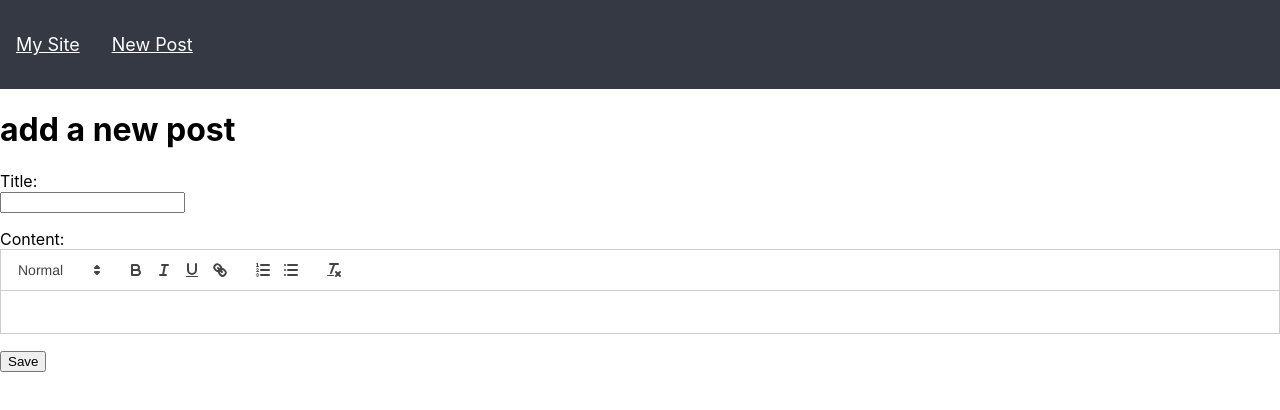
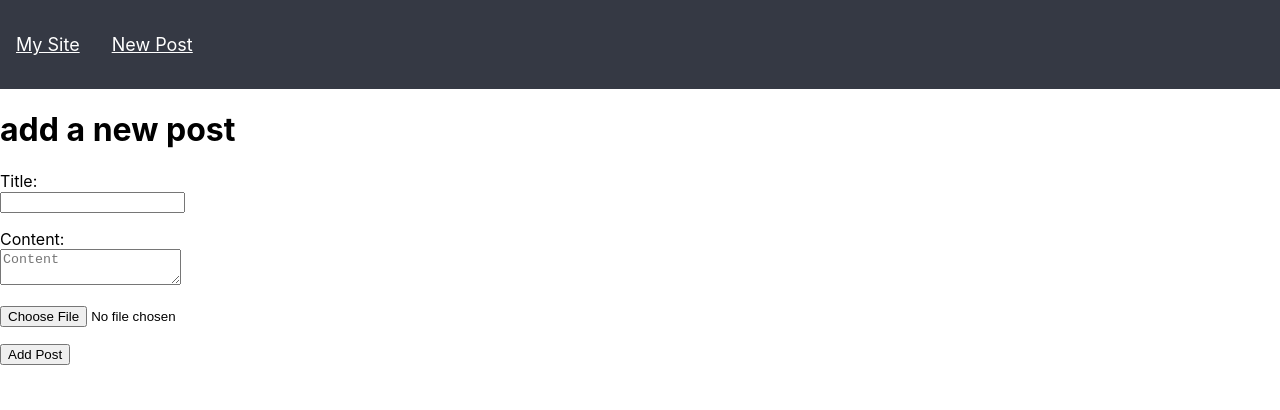
Before and after one commit to grlara9/firebase-authentication, a React (Create React App) app: page /new in a window 1280 px wide. Shown: the top 410 px of the page. Built offline with nearby package versions, Linux system fonts and the light colour scheme.

Commit message:
when user clicks the edit button, postform now is auto populates and switch everything to edit form

```diff
--- a/package.json
+++ b/package.json
@@ -6,12 +6,10 @@
     "@testing-library/jest-dom": "^5.17.0",
     "@testing-library/react": "^13.4.0",
     "@testing-library/user-event": "^13.5.0",
-    "quill-delta-to-html": "^0.12.1",
     "react": "^18.3.1",
     "react-dom": "^18.3.1",
-    "react-quill": "^2.0.0",
     "react-router-dom": "^6.27.0",
-    "react-scripts": "5.0.1",
+    "react-scripts": "^3.0.1",
     "web-vitals": "^2.1.4"
   },
   "scripts": {
--- a/src/App.css
+++ b/src/App.css
@@ -140,3 +140,9 @@
   button.linkLike:hover{
     cursor: pointer;
   }
+
+  img {
+    max-width: 100%;
+    height: auto;
+    border-radius: 8px;
+  }
--- a/src/App.js
+++ b/src/App.js
@@ -1,19 +1,13 @@
+import React, { useEffect, useState } from 'react'
 import Root from './components/Root';
-import Header from './components/Header';
 import Posts from './components/Posts';
 import Post from './components/Post';
 import PostForm from './components/PostForm';
-
 import NotFound from './components/NotFound';
-/*import {
-  BrowserRouter as Router,
-  Route,
-  Redirect,
-  Routes,
-} from "react-router-dom";*/
 import { Route, RouterProvider, createBrowserRouter, createRoutesFromElements, useNavigate, useParams} from 'react-router-dom';
 import './App.css';
-import { useEffect, useState } from 'react';
+
+
 
 function App() {
   const [posts, setPosts] = useState([
@@ -21,7 +15,7 @@ function App() {
       id: 1,
       slug: 'Hello-React',
       title: 'Hello React',
-      content: "The error you're seeing is because npm cannot locate a package.json file in your project directory (C:\Users\ROBERTO\Documents\code__projects). The package.json file is necessary for npm to know what scripts to run and which dependencies to load."
+      content: "The error you're seeing is because npm cannot locate a package.json file in your project directory The package.json file is necessary for npm to know what scripts to run and which dependencies to load."
     },
     {
       id: 2,
@@ -36,6 +30,8 @@ function App() {
       content: "Set up a login and register form and use Firebase’s signInWithEmailAndPassword and createUserWithEmailAndPassword methods."
     },
   ])
+  const [postToEdit, setPostToEdit] = useState(null)
+
   const [message, setMessage] = useState(null)
 
 
@@ -53,11 +49,16 @@ function App() {
   const addNewPost =(post) =>{
     post.id = posts.length + 1;
     post.slug = encodeURIComponent(
-      post.title.toLowerCase().split(" ").join("-")
+    post.title.toLowerCase().split(" ").join("-")
     );
     setPosts([...posts, post])
     setFlashMessage(`saved`)
   }
+
+  const handleEdit = (post) =>{
+    setPostToEdit(post);
+  }
+  console.log("ghj" + postToEdit)
 
   const updatePost = (post)=>{
     post.slug = getNewSlugFromTitle(post.title);
@@ -68,10 +69,11 @@ function App() {
     setFlashMessage(`updated`);
   }
 
+
+
   const deletePost = (post) => {
     const confirmDelete = window.confirm('Delete this post?');
     if(!confirmDelete) return;
-
     const updatedPosts = posts.filter((p) => p.id !== post.id);
       setPosts(updatedPosts);
       setFlashMessage(`deleted`);
@@ -81,8 +83,8 @@ function App() {
 
   const router = createBrowserRouter( createRoutesFromElements(
     <Route path="/" element={ <Root  message={message}/> }>
-      <Route index element={<Posts posts={posts} deletePost={deletePost}/>} />
-      <Route path='/new' element={<PostForm addNewPost={addNewPost} post={{id: 0, slug: "", title: "", content: ""}}/>} />
+      <Route index element={<Posts posts={posts} handleEdit={handleEdit} deletePost={deletePost}/>} />
+      <Route path='/new' element={<PostForm addNewPost={addNewPost} postToEdit={postToEdit} setPostToEdit={setPostToEdit}  />} />
       <Route path='/post/:postSlug' element={<PostWithParams posts={posts}/>}/>
       <Route path='/edit/:postSlug' element={<EditWithParams posts={posts}/>} />
       <Route path='*' element={<NotFound />} />
@@ -110,7 +112,8 @@ function App() {
     }, [post, navigate])
     //if no posts match the slug accessed, updated the post route to return NotFound
 
-    return post ? <PostForm post={post} updatePost={updatePost}/> :  null;
+    return post ? <PostForm post={post}
+    updatePost={updatePost} postToEdit={post} setPostToEdit={() => {}}/> :  null;
 
   }
 
--- a/src/components/Post.js
+++ b/src/components/Post.js
@@ -1,25 +1,16 @@
 import React from "react";
-import { QuillDeltaToHtmlConverter } from "quill-delta-to-html";
+
 
 const Post = ({ post }) => {
-    // Check if post content is defined and contains ops
-    if (!post || !post.content ) {
-        return <p>Content not available</p>; // Fallback message
-    }
 
-    const converter = new QuillDeltaToHtmlConverter(
-        post.content.ops,
-        {}
-    );
-    const contentHTML = converter.convert();
+
+
 
     return (
         <article className="post container">
             <h1>{post.title}</h1>
-            <div
-                className="content"
-                dangerouslySetInnerHTML={{__html: contentHTML}}
-            />
+            <p>{post.content}</p>
+            {post.imageUrl && <img src={post.imageUrl} alt="Post" />}
         </article>
     );
 };
--- a/src/components/PostForm.js
+++ b/src/components/PostForm.js
@@ -1,38 +1,47 @@
-import React, { useEffect, useState, useRef } from "react";
+import React, { useEffect, useState } from "react";
 import { useNavigate } from "react-router-dom";
-import Quill from "react-quill";
-import 'react-quill/dist/quill.snow.css';
 
-const PostForm = ({ post:propsPost, addNewPost, updatePost }) => {
-    const [post, setPost] = useState({ ...propsPost });
+
+
+const PostForm = ({ addNewPost, updatePost, postToEdit, setPostToEdit }) => {
+    const [title, setTitle] = useState('')
+    const [content, setContent] = useState('')
+    const [image, setImage] = useState(null)
     const [saved, setSaved] = useState(false);
     const navigate = useNavigate();
 
-  const prevPostRef = useRef();
-  useEffect(() => {
-    prevPostRef.current = post;
-  }, [post]);
-  const prevPost = prevPostRef.current;
+    useEffect(() => {
+      if (postToEdit) {
+        setTitle(postToEdit.title || '');
+        setContent(postToEdit.content || '');
+        setImage(null); // reset the image since it was previously uploaded
+      }
+    }, [postToEdit]);
 
-  const quillRef = React.useRef();
-  useEffect(() => {
-    if (prevPost && quillRef.current) {
-      if (propsPost.id !== prevPost.id) {
-        setPost({ ...propsPost });
-        quillRef.current.getEditor().setContents(``);
-      }
-    }
-  }, [prevPost, propsPost]);
+    const handleImageChange=(e)=>{
+      setImage(e.target.files[0])
+    };
 
     const handlePostForm =(e)=> {
         e.preventDefault();
-        if(post.title){
-            if (updatePost) {
-                updatePost(post);
-              } else {
-                addNewPost(post);
+        if(title && content){
+            const updatedPost = {
+              ...postToEdit,
+              title: title,
+              content: content,
+              imageUrl: image ? URL.createObjectURL(image) : postToEdit?.imageUrl,
+            }
+              //console.log(updatePost)
+              if(postToEdit){
+                updatePost(updatedPost)
+                setPostToEdit(null)
+              }else{
+                addNewPost({ ...updatedPost, id: Date.now() }); // Add mode
+                setSaved(true)
               }
-              setSaved(true);
+              setTitle('');
+              setContent('');
+              setImage(null);
             } else {
               alert("Title required");
             }
@@ -54,29 +63,31 @@ const PostForm = ({ post:propsPost, addNewPost, updatePost }) => {
 
     return(
         <form className="container" onSubmit={handlePostForm}>
-            <h1>add a new post</h1>
+            <h1>{postToEdit ? 'Edit Post' : 'add a new post'}</h1>
             <p>
                 <label htmlFor="form-title">Title:</label><br />
                 <input
-                    defautValue={post.title}
+                    type="text"
                     id="form-title"
-                    value={post.title}
-                    onChange={e => setPost({...post, title: e.target.value})}
+                    value={title}
+                    onChange={e => setTitle(e.target.value)}
                 />
             </p>
             <p>
                 <label htmlFor="form-content">Content:</label><br />
-                <Quill
-                ref={quillRef}
-                defaultValue={post.content}
-                onChange={(content, delta, source, editor) => {
-                setPost({...post, content: editor.getContents(),
-          });
-        }}
+                <textarea
+                placeholder="Content"
+                value={content}
+                onChange={(e) => setContent(e.target.value)}
+                required
       />
             </p>
             <p>
-                <button type="submit">Save</button>
+            <input type="file" accept="image/*" onChange={handleImageChange} />
+            </p>
+            <p>
+            <button type="submit">{postToEdit ? 'Update Post' : 'Add Post'}</button>
+            {postToEdit && <button onClick={() => setPostToEdit(null)}>Cancel</button>}
             </p>
         </form>
     )
--- a/src/components/Posts.js
+++ b/src/components/Posts.js
@@ -1,7 +1,7 @@
 import React from 'react';
 import { Link } from 'react-router-dom';
 
-const Posts = ({posts, deletePost}) => (
+const Posts = ({posts, handleEdit, deletePost}) => (
 
         <article className='posts container'>
             <h1>Posts</h1>
@@ -16,7 +16,9 @@ const Posts = ({posts, deletePost}) => (
                             <Link to={`/post/${post.slug}`}>{post.title}</Link>
                         </h2>
                         <p>
-                            <Link to={`/edit/${post.slug}`}>Edit</Link>
+                            <Link to={`/edit/${post.slug}`}
+                            onClick={()=> handleEdit(post)}
+                            >Edit</Link>
                             {" | "}
                             <button className='linkLike' onClick={()=> deletePost(post)}>Delete</button>
                         </p>
--- a/src/components/Root.js
+++ b/src/components/Root.js
@@ -1,4 +1,4 @@
-import React, {useState} from "react";
+import React from "react";
 import { Outlet } from "react-router-dom";
 import Header from "./Header";
 import Message from "./Message";
```
Also changed, not shown: src/components/Login.js (added, +36 -0 lines), src/firebase.js (added, +16 -0 lines), src/logo.svg (deleted), 1 other file (tests, documents, lock files or other folders).
